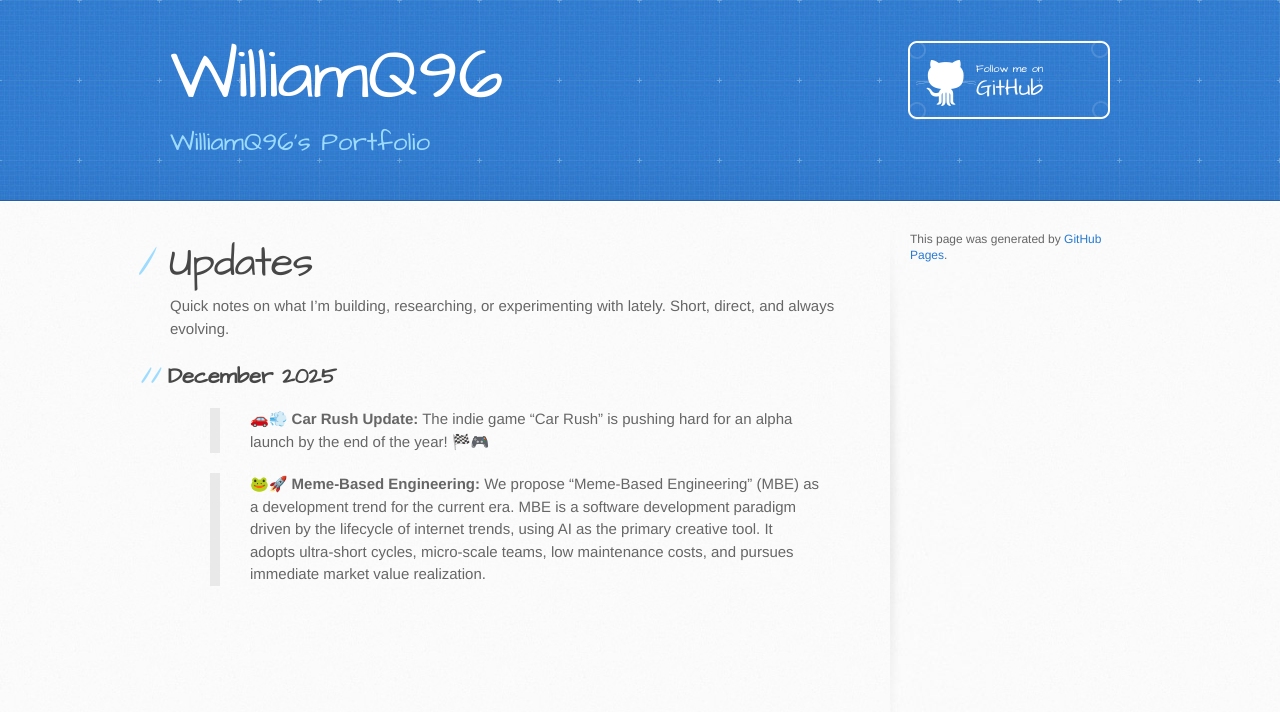
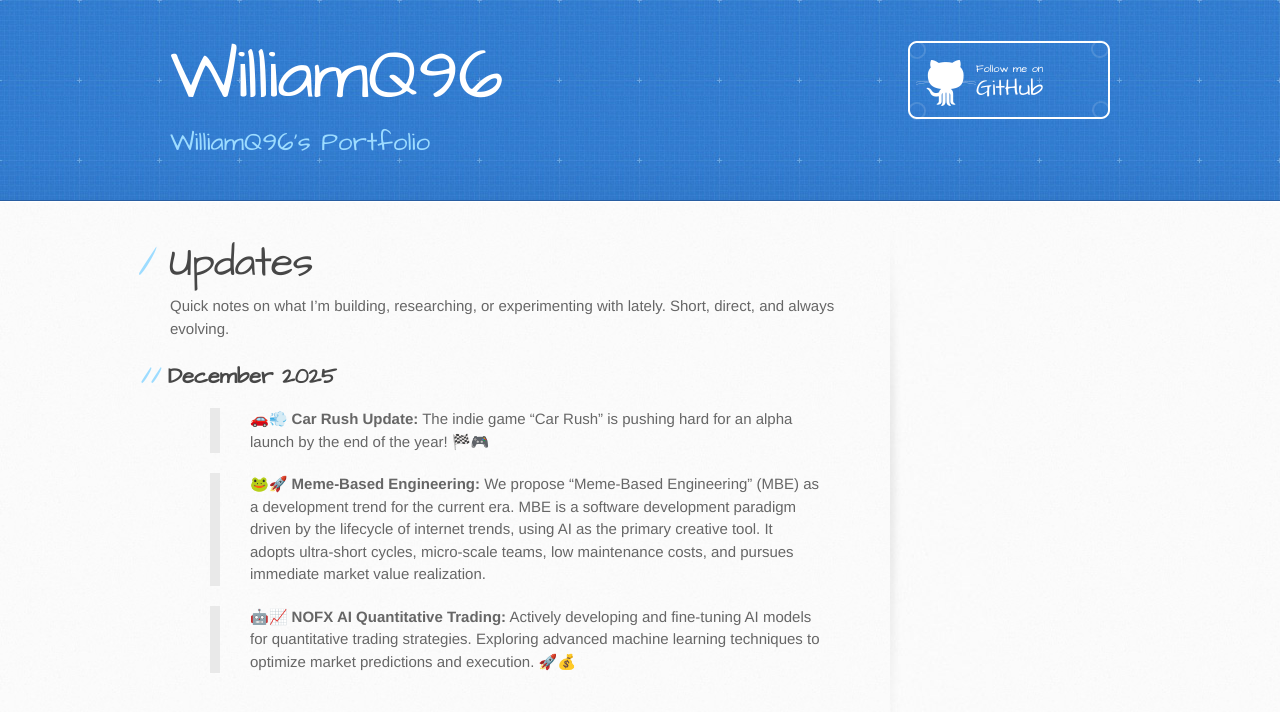
Before and after one commit to williamQ96/williamQ96.github.io, a Jekyll site: the page built from index.md, in a window 1280 px wide. Shown: the top 712 px of the page. Built offline with Jekyll 4.4.1, drawn with Linux system fonts in a browser that asks for light colours; our own code applies the rules of GitHub Pages for plain Markdown files.

Commit message:
Update layout and add AI trading section
Refactored default.html for improved readability and structure. Added a new section to index.md describing ongoing work on NOFX AI quantitative trading strategies.

```diff
--- a/_layouts/default.html
+++ b/_layouts/default.html
@@ -51,13 +53,15 @@
         {% endif %}
 
         {% if site.github.is_project_page %}
-            <p class="repo-owner"><a href="{{ site.github.repository_url }}">{{ site.github.repository_name }}</a> is maintained by <a href="{{ site.github.owner_url }}">{{ site.github.owner_name }}</a>.</p>
+        <p class="repo-owner"><a href="{{ site.github.repository_url }}">{{ site.github.repository_name }}</a> is
+          maintained by <a href="{{ site.github.owner_url }}">{{ site.github.owner_name }}</a>.</p>
         {% endif %}
 
-          <p>This page was generated by <a href="https://pages.github.com">GitHub Pages</a>.</p>
+
       </aside>
     </div>
   </div>
 
 </body>
+
 </html>
--- a/index.md
+++ b/index.md
@@ -13,3 +13,5 @@ Short, direct, and always evolving.
 > 🚗💨 **Car Rush Update:** The indie game "Car Rush" is pushing hard for an alpha launch by the end of the year! 🏁🎮
 
 > 🐸🚀 **Meme-Based Engineering:** We propose "Meme-Based Engineering" (MBE) as a development trend for the current era. MBE is a software development paradigm driven by the lifecycle of internet trends, using AI as the primary creative tool. It adopts ultra-short cycles, micro-scale teams, low maintenance costs, and pursues immediate market value realization.
+
+> 🤖📈 **NOFX AI Quantitative Trading:** Actively developing and fine-tuning AI models for quantitative trading strategies. Exploring advanced machine learning techniques to optimize market predictions and execution. 🚀💰
```
Also changed, not shown: other parts of _layouts/default.html (+4 -2 lines). Lines whose indentation alone changed are shown as unchanged.
